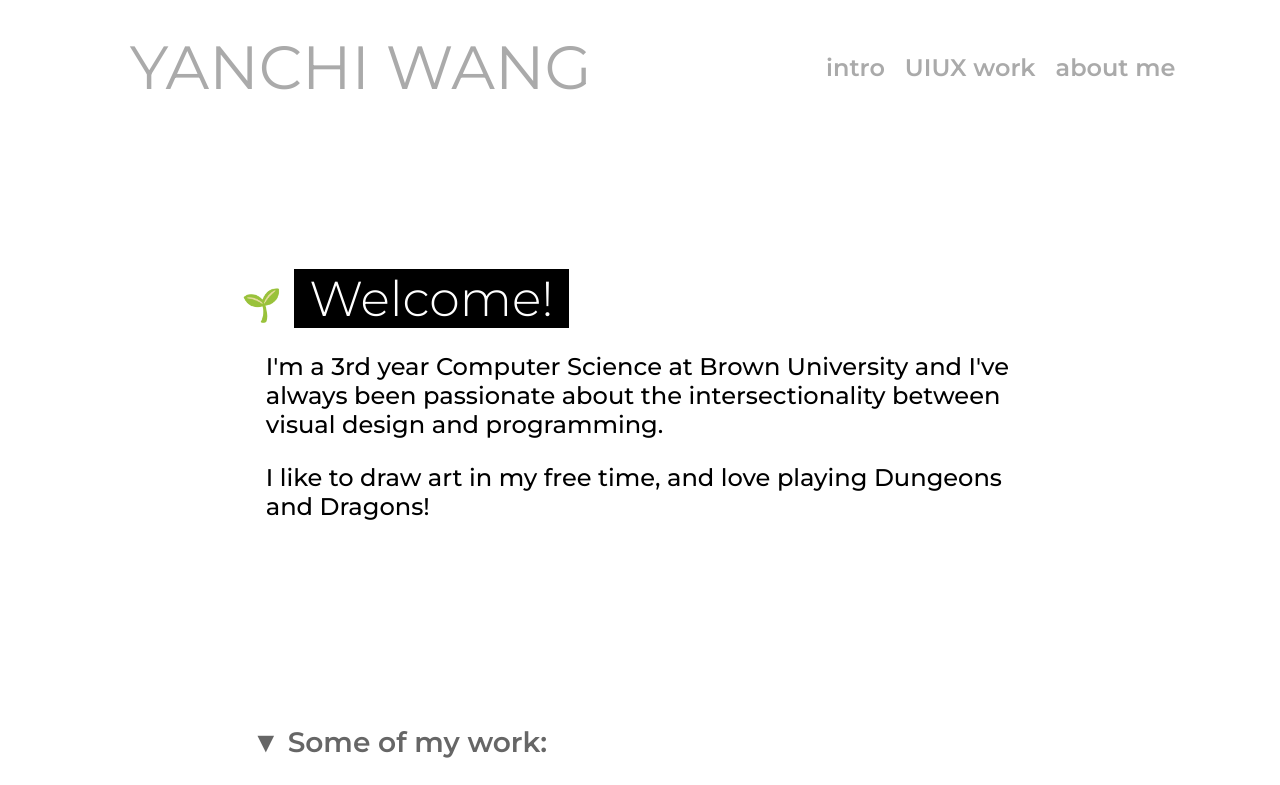
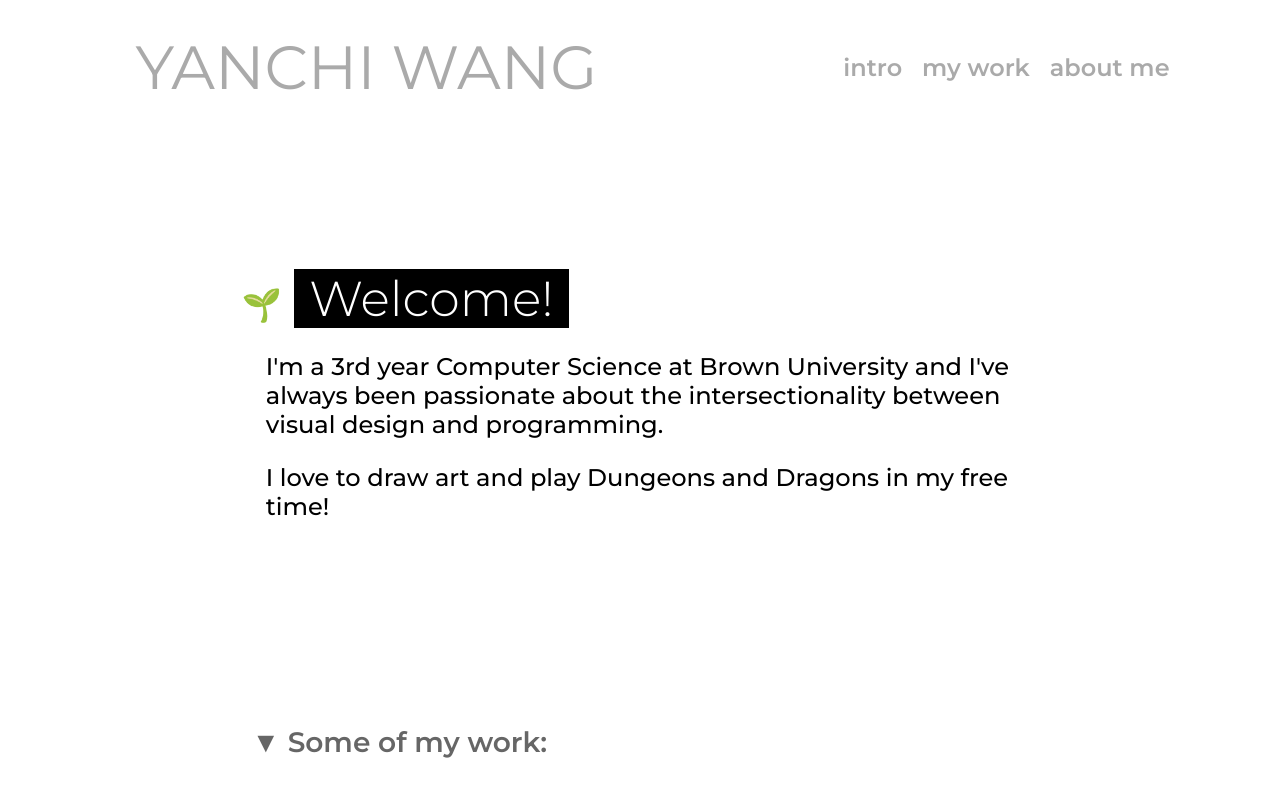
Before and after one commit to yanaw02/uiux-portfolio, a plain HTML site: page index.html in a window 1280 px wide. Shown: the top 785 px of the page. Drawn offline with Linux system fonts and the light colour scheme.

```diff
--- a/index.html
+++ b/index.html
@@ -18,7 +18,7 @@
             </div>
             <div class="navbar">
                 <a href="#intro" class="navbar-item">intro</a>
-                <a href="#gallery-start" class="navbar-item">UIUX work</a>
+                <a href="#gallery-start" class="navbar-item">my work</a>
                 <a href="#about-me" class="navbar-item">about me</a>
             </div>
         </div>
@@ -30,7 +30,7 @@
                 <p> I'm a 3rd year Computer Science at Brown University and I've always been passionate
                     about the intersectionality between visual design and programming.
                 </p>
-                <p>I like to draw art in my free time, and love playing Dungeons and Dragons!</p>
+                <p>I love to draw art and play Dungeons and Dragons in my free time!</p>
             </div>
             <!-- <div class="main-text" id="gallery-start" style="margin-top:0">
 
```
Also changed, not shown: about-me.html (+1 -0 lines).
